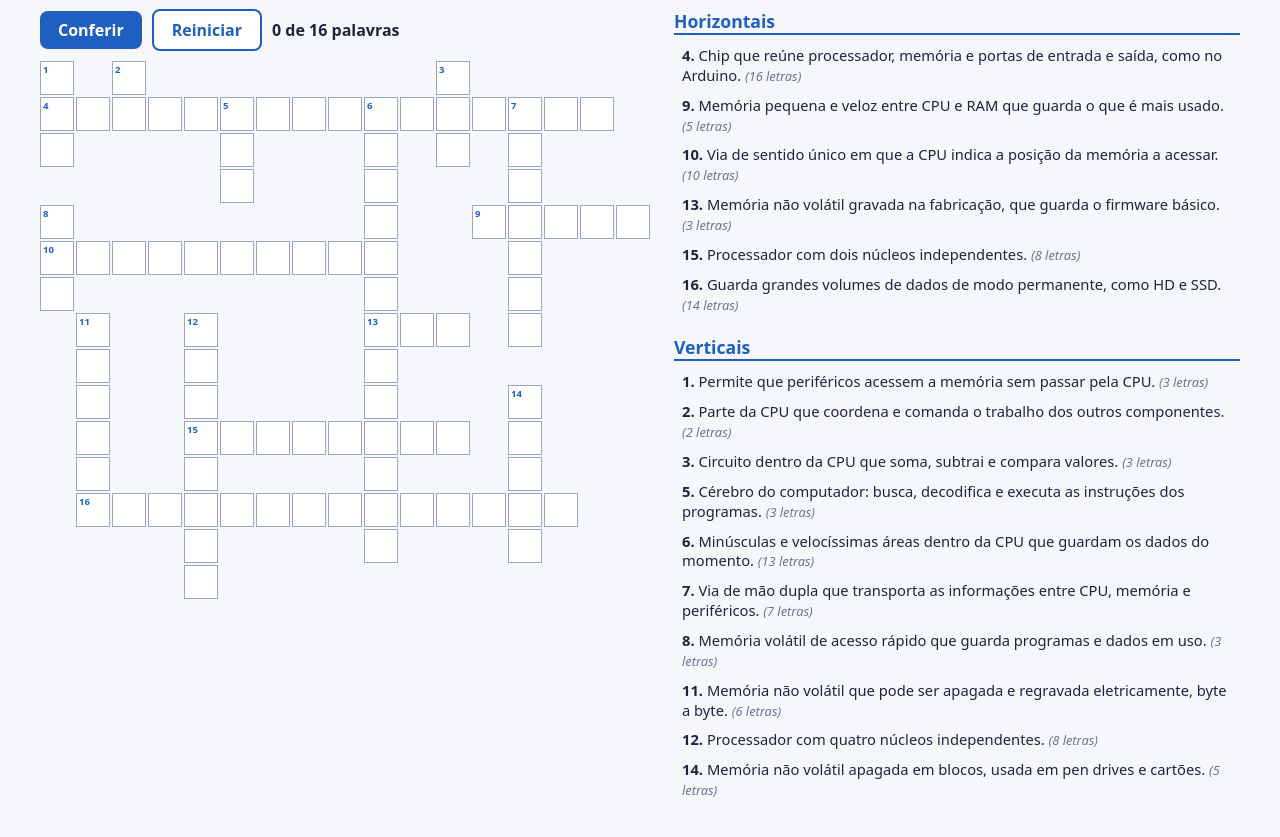
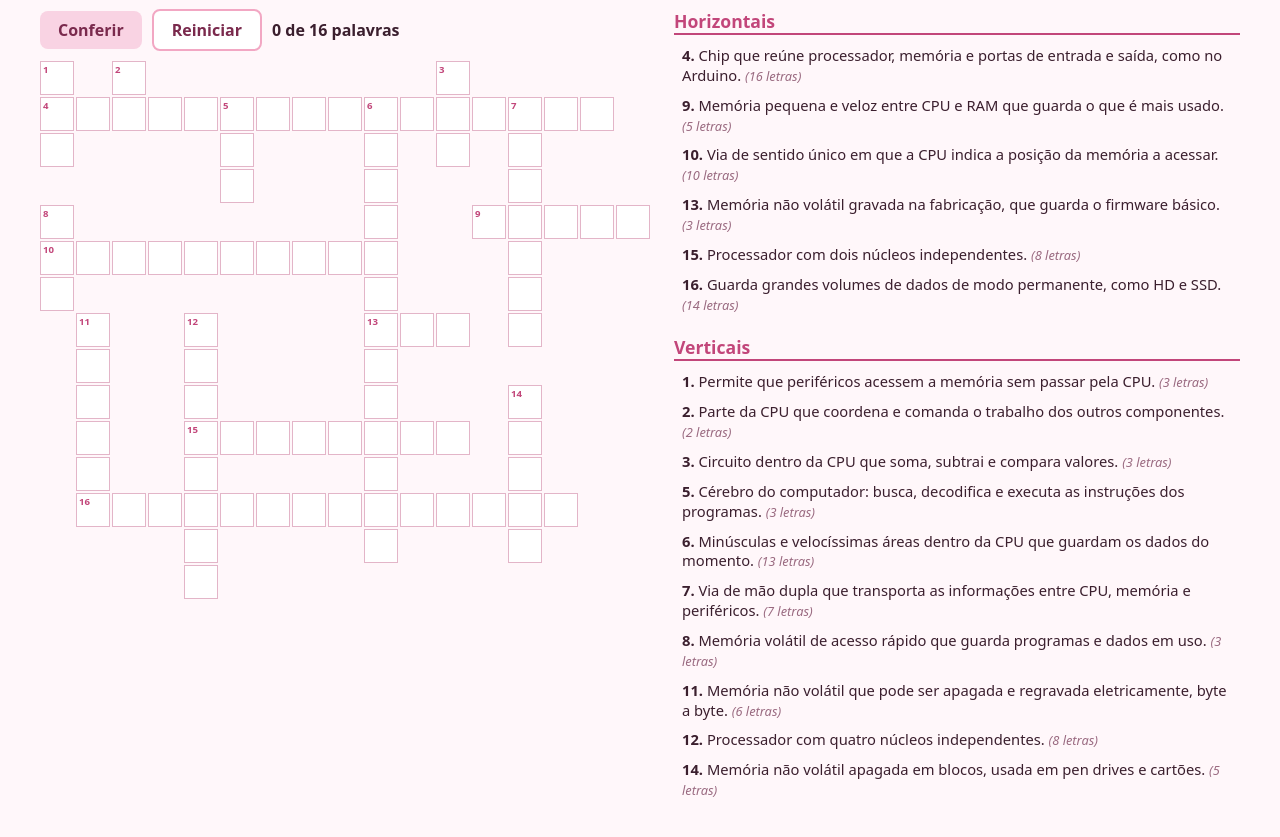
Before and after one commit to NicollyLuz/arqcomp-cruzadinha, a plain HTML site: page index.html in a window 1280 px wide. Shown: the part 80-917 px from the top of the page. Drawn offline with Linux system fonts and the light colour scheme.

```diff
--- a/style.css
+++ b/style.css
@@ -1,4 +1,4 @@
-:root{--cel:34px;--bg:#f5f7fb;--tx:#1d2540;--az:#1f5fbf;--ok:#2e9e5b;--no:#d6335c;--bd:#9aa6c0;--sel:#dbe8ff}
+:root{--cel:34px;--bg:#fff7fa;--tx:#3b1f2e;--az:#c2467a;--ok:#2e9e5b;--no:#d6335c;--bd:#e3b5c8;--sel:#fde4ee}
 *{box-sizing:border-box}
 body{margin:0;font-family:system-ui,Arial,sans-serif;background:var(--bg);color:var(--tx);padding:16px}
 header{max-width:1200px;margin:0 auto 12px}
@@ -7,8 +7,8 @@ header p{margin:0}
 main{max-width:1200px;margin:0 auto;display:flex;gap:24px;flex-wrap:wrap;align-items:flex-start}
 .jogo{flex:0 1 auto;max-width:100%}
 .barra{display:flex;gap:10px;align-items:center;flex-wrap:wrap;margin-bottom:10px}
-button{font:inherit;font-weight:600;padding:8px 18px;border:0;border-radius:8px;background:var(--az);color:#fff;cursor:pointer}
-button.sec{background:#fff;color:var(--az);border:2px solid var(--az)}
+button{font:inherit;font-weight:600;padding:8px 18px;border:0;border-radius:8px;background:#f9d3e3;color:#7a2a4d;cursor:pointer}
+button.sec{background:#fff;color:#7a2a4d;border:2px solid #f2a7c3}
 button:focus-visible{outline:3px solid #f5a623}
 #placar{color:var(--tx)}
 .rolagem{overflow-x:auto;padding-bottom:6px}
@@ -26,8 +26,8 @@ button:focus-visible{outline:3px solid #f5a623}
 .pistas h2{margin:0 0 6px;font-size:1.1rem;color:var(--az);border-bottom:2px solid var(--az)}
 .pistas ol{list-style:none;margin:0 0 16px;padding:0}
 .pistas li{padding:5px 8px;border-radius:6px;cursor:pointer;line-height:1.35;font-size:.92rem}
-.pistas li:hover{background:#e8eefb}
-.pistas li em{color:#6a7592;font-size:.8rem}
+.pistas li:hover{background:#fdeef4}
+.pistas li em{color:#9a6a80;font-size:.8rem}
 .pistas li.sel{background:var(--sel)}
 .pistas li.ok{border-left:5px solid var(--ok)}
 .pistas li.erro{border-left:5px solid var(--no)}
```
